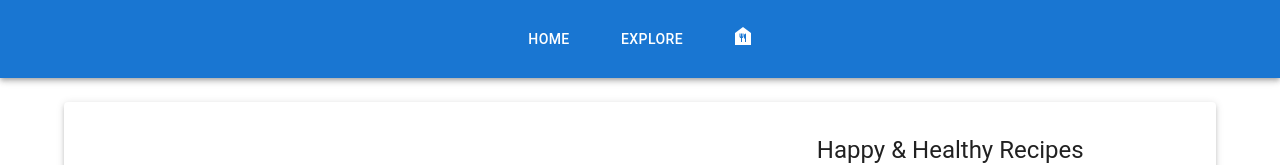
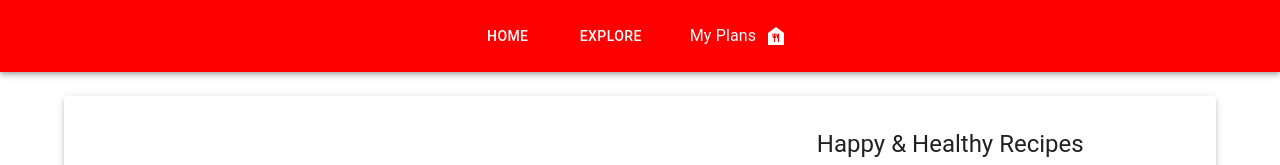
Before and after one commit to GreenCatInForest/recipe-search-app, a React (Create React App) app: page / in a window 1280 px wide. Shown: the top 165 px of the page. Built offline with nearby package versions, Linux system fonts and the light colour scheme.

Commit message:
styled navBar

```diff
--- a/src/components/NavBar.js
+++ b/src/components/NavBar.js
@@ -13,6 +13,7 @@ import Container from "@mui/material/Container";
 import Button from "@mui/material/Button";
 import Drawer from "@mui/material/Drawer";
 import Badge from "@mui/material/Badge";
+import Typography from "@mui/material/Typography";
 import FoodBankIcon from "@mui/icons-material/FoodBank";
 
 export const NavBar = () => {
@@ -29,11 +30,11 @@ export const NavBar = () => {
   };
 
   return (
-    <AppBar position="static">
+    <AppBar position="static" sx={{ backgroundColor: "#ff0000" }}>
       <Container maxWidth="xl">
         <Toolbar disableGutters>
           <Drawer anchor="top" open={isOpen} onClose={handleCloseDrawer}>
-            <List>
+            <List color="black">
               <ListItem disablePadding>
                 <ListItemButton
                   onClick={() => {
@@ -52,6 +53,16 @@ export const NavBar = () => {
                   }}
                 >
                   <ListItemText primary="Explore" />
+                </ListItemButton>
+              </ListItem>
+              <ListItem disablePadding>
+                <ListItemButton
+                  onClick={() => {
+                    handleCloseDrawer();
+                    navigate("/my-plans");
+                  }}
+                >
+                  <ListItemText primary="My Recipes Plan" />
                 </ListItemButton>
               </ListItem>
             </List>
@@ -75,7 +86,7 @@ export const NavBar = () => {
               }}
               sx={{ my: 2, color: "white", display: "block" }}
             >
-              <Badge badgeContent={4} color="error">
+              <Badge badgeContent={0} color="error">
                 <FoodBankIcon />
               </Badge>
             </IconButton>
@@ -115,9 +126,10 @@ export const NavBar = () => {
                 onClick={() => {
                   navigate("/my-plans");
                 }}
-                sx={{ my: 2, mx: 2, color: "white", display: "block" }}
+                sx={{ my: 2, mx: 2, color: "white", display: "flex" }}
               >
-                <FoodBankIcon />
+                <Typography>My Plans </Typography>
+                <FoodBankIcon sx={{ mx: 1 }} />
               </IconButton>
             </Box>
           </Box>
```
